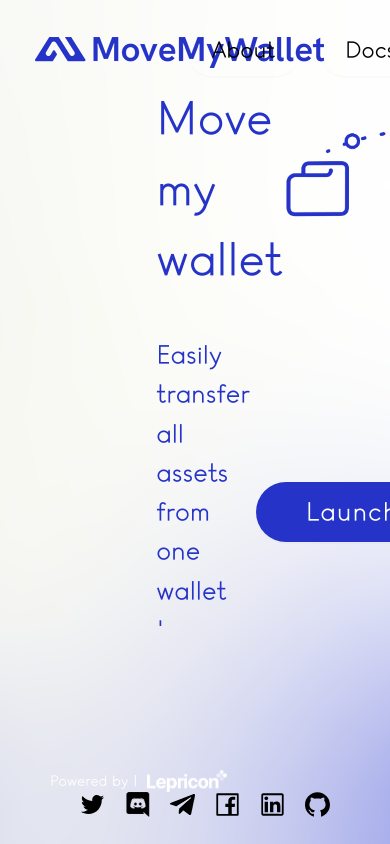
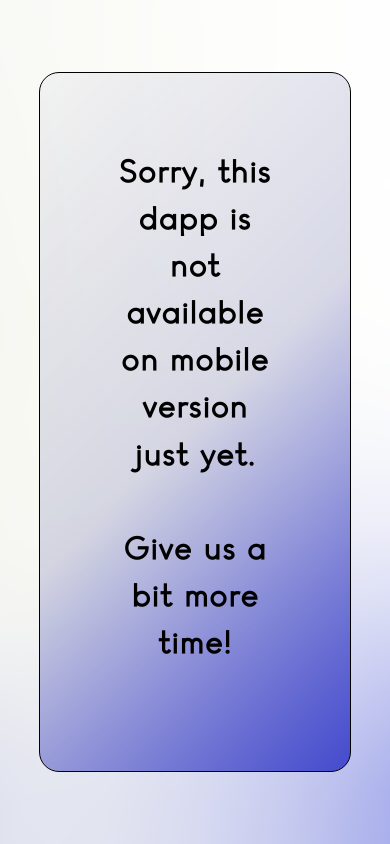
Before and after one commit to meed-limited/MoveMyWallet-web, a React (Create React App) app: page / in a window 390 px wide. Built offline with nearby package versions, Linux system fonts and the light colour scheme.

Commit message:
Add message on mobile version

```diff
--- a/src/App.jsx
+++ b/src/App.jsx
@@ -1,3 +1,4 @@
+import { useEffect, useState } from "react";
 import { BrowserRouter as Router, Routes, Route, Link } from "react-router-dom";
 import ReactGA from "react-ga";
 import ButtonItems from "./components/ButtonItems";
@@ -9,6 +10,7 @@
 import HOME_BG from "./assets/HOME_BG.png";
 import MMW_Logo from "./assets/MMW_Logo.png";
 import "./style.css";
+import NoMobile from "./components/NoMobile";
 
 const { Header, Footer } = Layout;
 
@@ -57,8 +59,25 @@
 function App() {
   const TRACKING_ID = process.env.REACT_APP_GOOGLE_ANALYTICS;
   ReactGA.initialize(TRACKING_ID);
+  const [width, setWidth] = useState(window.innerWidth);
+
+  const handleWindowSizeChange = () => {
+    setWidth(window.innerWidth);
+  };
+
+  useEffect(() => {
+    window.addEventListener("resize", handleWindowSizeChange);
+    return () => {
+      window.removeEventListener("resize", handleWindowSizeChange);
+    };
+  }, []);
+
+  const isMobile = width <= 768;
+
   return (
     <Layout style={styles.layout}>
+      {isMobile && <NoMobile />}
+      {!isMobile && (
         <Router>
           <Header style={styles.header}>
             <Link to='/'>
@@ -79,6 +98,7 @@
             <CommunityItems />
           </Footer>
         </Router>
+      )}
     </Layout>
   );
 }
--- /dev/null
+++ b/src/components/NoMobile.jsx
@@ -0,0 +1,45 @@
+const styles = {
+  container: {
+    display: "flex",
+    alignItems: "center",
+    justifyContent: "center",
+    textAlign: "center",
+    margin: "auto"
+  },
+  smallContainer: {
+    display: "flex",
+    alignItems: "center",
+    justifyContent: "center",
+    width: "80%",
+    background:
+      "linear-gradient(315deg, rgb(69, 75, 205) 0%, rgba(159, 161, 198, 0.4) 50%, rgba(223, 223, 228, 0.3) 100%)",
+    borderRadius: "20px",
+    border: "solid black 1px",
+    padding: "15px"
+  },
+  text: {
+    color: "black",
+    fontSize: "30px",
+    fontWeight: "800",
+    letterSpacing: "1px",
+    padding: "60px"
+  }
+};
+
+const NoMobile = () => {
+  return (
+    <>
+      <div style={styles.container}>
+        <div style={styles.smallContainer}>
+          <p style={styles.text}>
+            Sorry, this dapp is not available on mobile version just yet.<br></br>
+            <br></br>
+            Give us a bit more time!
+          </p>
+        </div>
+      </div>
+    </>
+  );
+};
+
+export default NoMobile;
```
Lines whose indentation alone changed are shown as unchanged.
